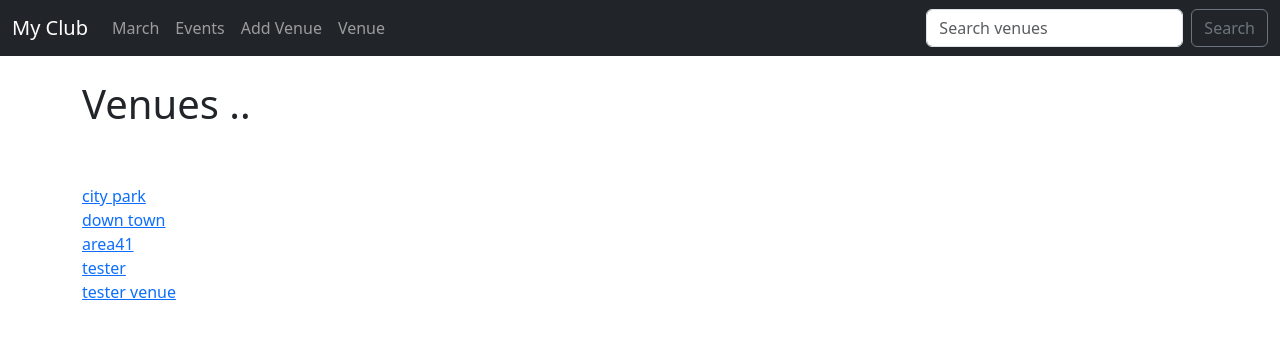
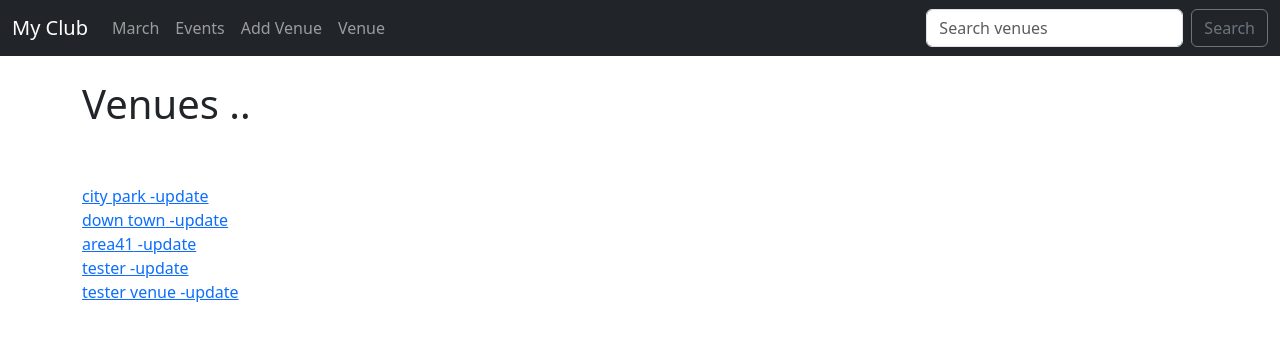
Before and after one commit to G-KIBICHII/my_club_website, a Django app: page /list_venues in a window 1280 px wide. Shown: the top 341 px of the page. Run offline with Django 5.2, Linux system fonts and the light colour scheme; data comes from the database, SQL or seed files in the repository; both versions use the stored data as it was after the commit.

Commit message:
update page

```diff
--- a/events/templates/events/venues.html
+++ b/events/templates/events/venues.html
@@ -2,6 +2,6 @@
 <h1>Venues ..</h1>
 <br><br>
 {% for venue in venue_list%}
-    <a href="{%url 'show-venue' venue.id%}">{{venue}}</a> <br>
+    <a href="{%url 'show-venue' venue.id%}">{{venue}}</a><a href="{%url 'update-venue' venue.id%}" > -update</a> <br>
 {% endfor%}
 {% endblock content %}
--- a/events/urls.py
+++ b/events/urls.py
@@ -9,5 +9,6 @@ urlpatterns =[
     path('list_venues',views.list_venues, name="list-venues"),
     path('show_venue/<venue_id>',views.show_venue,name='show-venue'),
     path('search_venues',views.search_venues, name="search-venues"),
+    path('update_venue/<venue_id>',views.update_venue,name='update-venue'),
 
 ]
--- a/events/views.py
+++ b/events/views.py
@@ -1,4 +1,4 @@
-from django.shortcuts import render
+from django.shortcuts import render,redirect
 import calendar
 from calendar import HTMLCalendar
 from datetime import datetime
@@ -8,6 +8,14 @@ from .models import Event,Venue
 from .forms import VenueForm
 
 # Create your views here.
+def update_venue(request, venue_id):
+     venue =Venue.objects.get(pk=venue_id)
+     form = VenueForm(request.POST or None,instance=venue)
+     if form.is_valid():
+          form.save()
+          return redirect('list-venues')
+
+     return render(request, 'events/update_venue.html',{"venue": venue,'form':form})
 
 def search_venues(request):
      if request.method=="POST":
```
Also changed, not shown: events/templates/events/update_venue.html (added, +8 -0 lines), db.sqlite3.
